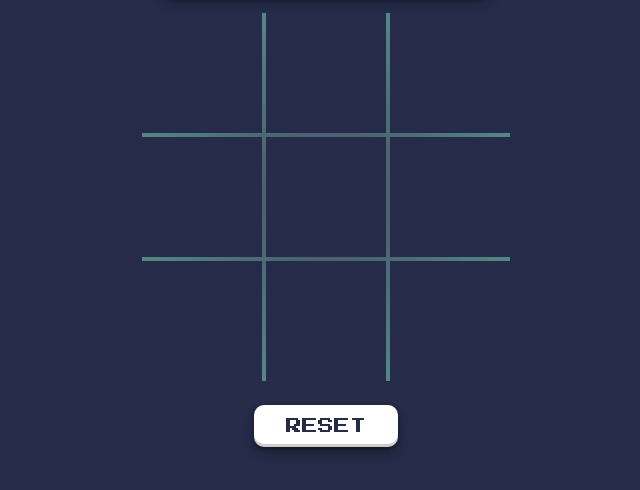
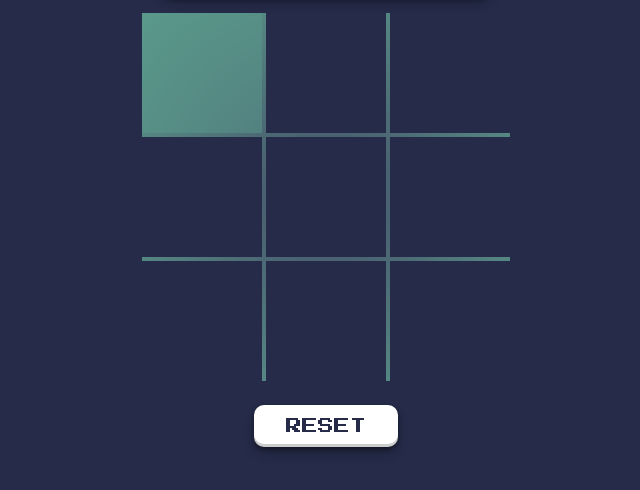
Before and after one commit to rjglozano/TicTacToe, a plain HTML site: page index.html in a window 1280 px wide. In both pictures the pointer is over the element 516 px from the left and 311 px from the top of the page. Shown: the part 238-728 px from the top of the page, without its empty margins (314-954 px from the left). Drawn offline with Linux system fonts and the light colour scheme.

Commit message:
Update styles.css

```diff
--- a/styles.css
+++ b/styles.css
@@ -71,6 +71,11 @@ h1{
     cursor: pointer;
 }
 
+.tiles:hover{
+    background-color: var(--green);
+    opacity: 50%;
+}
+
 .winnerBoard{
     margin-bottom: 1rem;
     background-color: var(--white);
```
